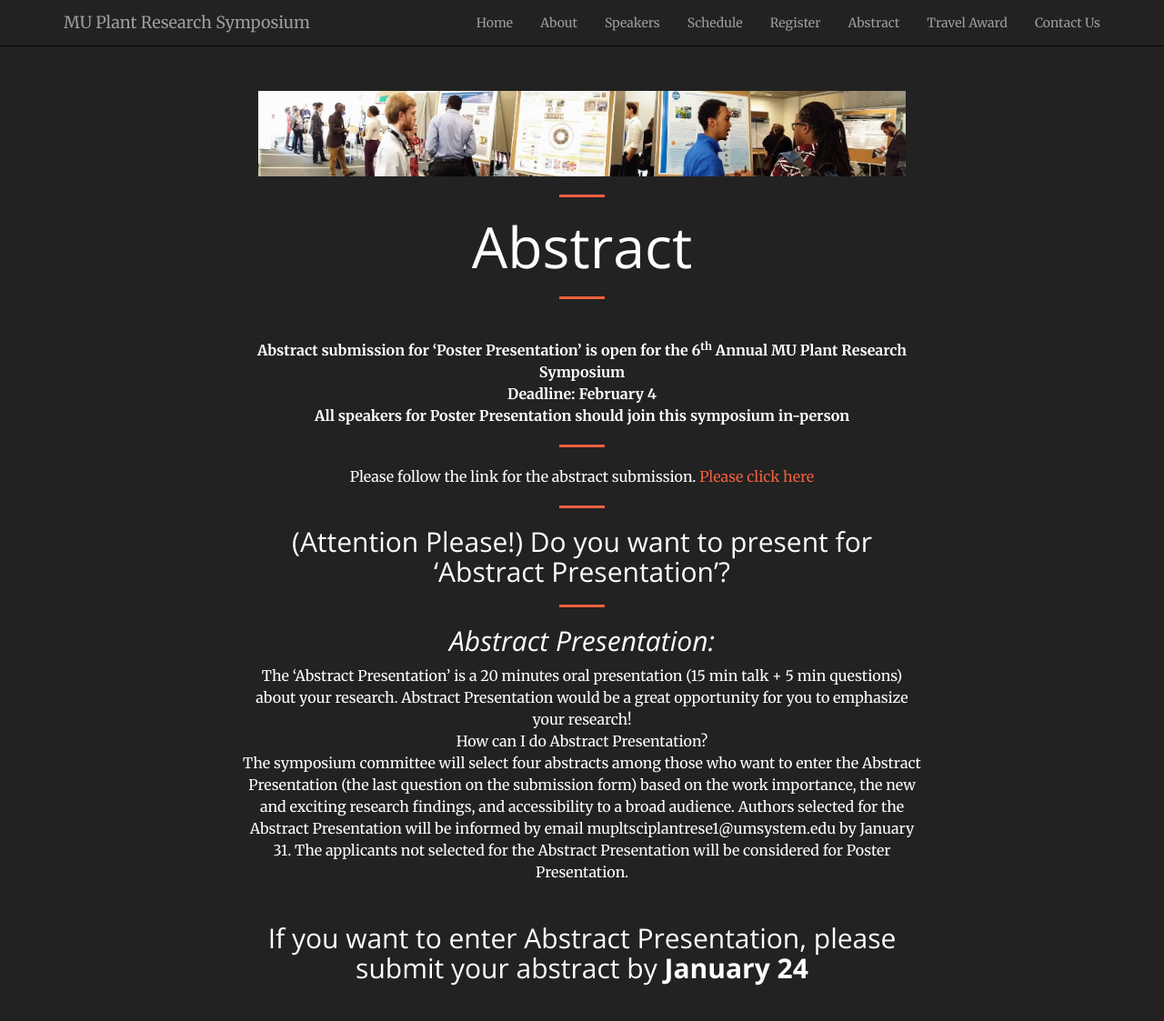
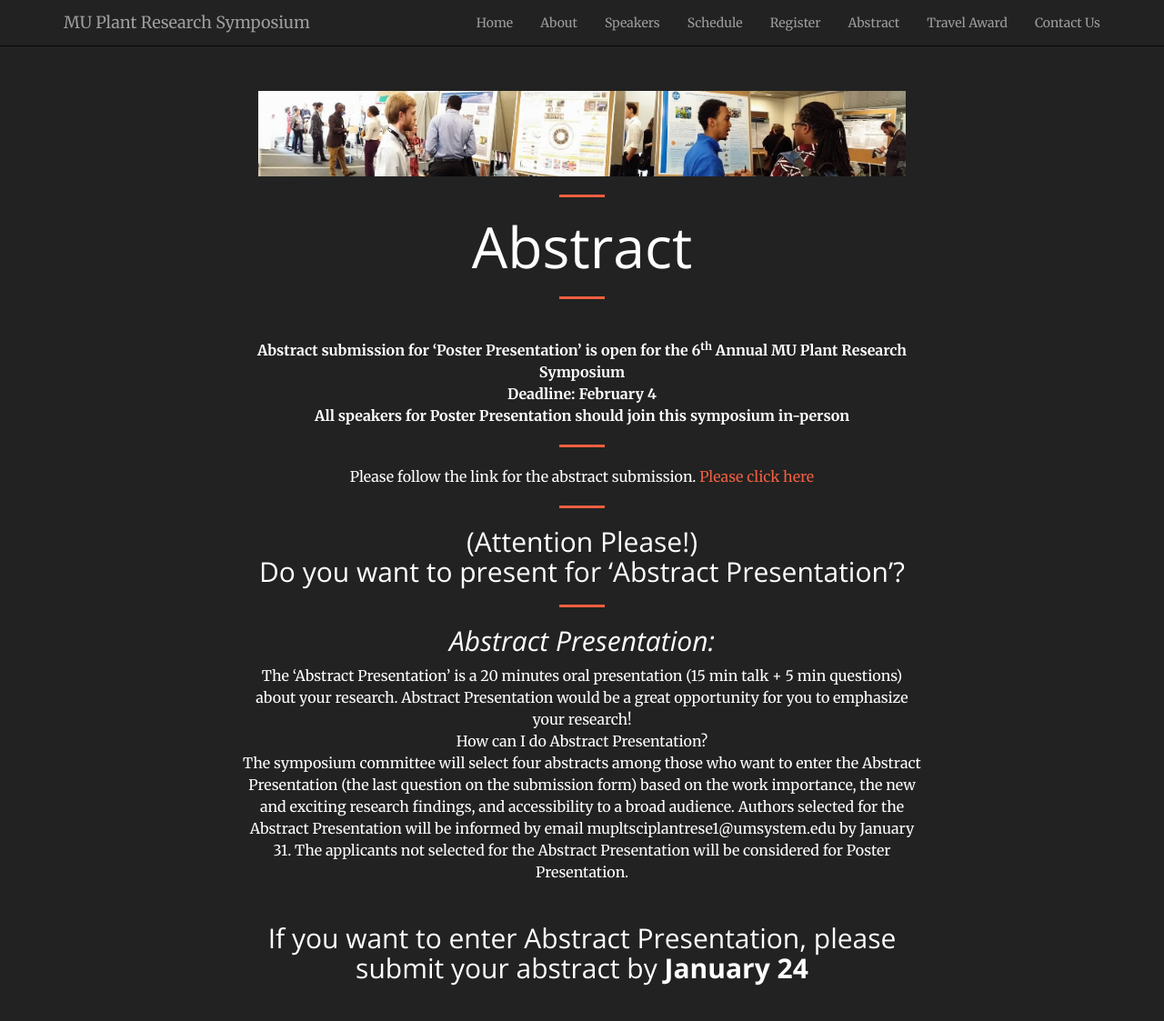
Before and after one commit to mupioneersymposium/mupioneersymposium.github.io, a Jekyll site: the page built from abstract.md, in a window 1280 px wide and 1259 px high. Shown: the top 1123 px of the window at 91% size. Built offline with Jekyll 4.4.1, drawn with Linux system fonts in a browser that asks for light colours.

```diff
--- a/abstract.md
+++ b/abstract.md
@@ -15,7 +15,7 @@ Please follow the link for the abstract submission. <a
 href="https://docs.google.com/forms/d/e/1FAIpQLSfF3D-yUA9gZtGNLRikC2PCe6v8W_Ghrf9Rh9nPUz2zbRIIlQ/viewform?vc=0&c=0&w=1&flr=0" target="_blank"> Please click here
 
 <hr style="clear: both;" />
-## (Attention Please!) Do you want to present for 'Abstract Presentation'?
+## (Attention Please!) <br/> Do you want to present for 'Abstract Presentation'?
 <hr style="clear: both;" />
 
 ## *Abstract Presentation:*
```
